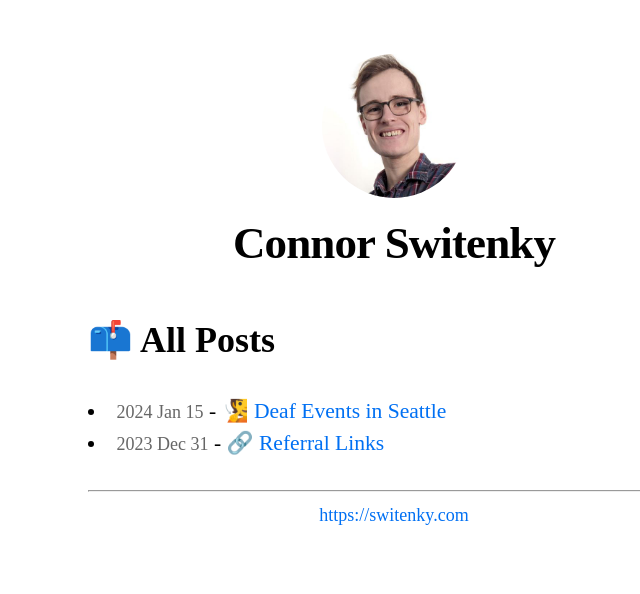
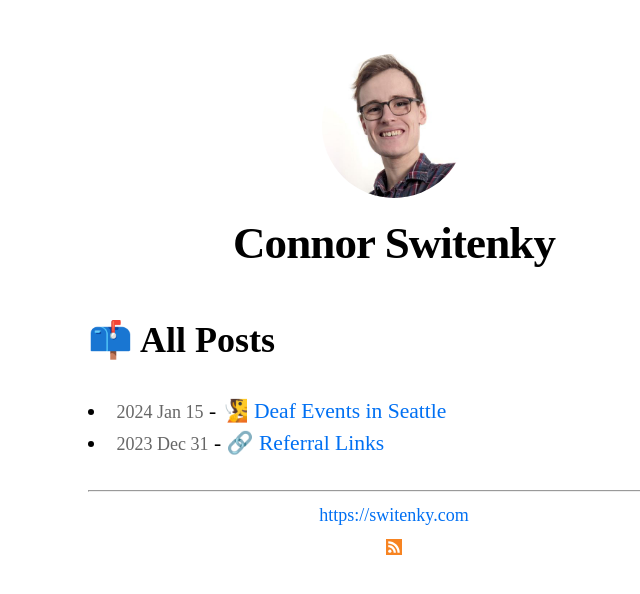
Before and after one commit to cswitenky/cswitenky, a Next.js app: page /posts in a window 1280 px wide. Shown: the top 594 px of the page, without its empty margins (246-886 px from the left). Built offline with nearby package versions, Linux system fonts and the light colour scheme.

Commit message:
added a rss icon in the footer, will enable later when the implementation is done

```diff
--- a/components/layout.tsx
+++ b/components/layout.tsx
@@ -25,9 +25,13 @@ export default function Layout({ children, home }: any) {
       <header className={styles.header}>
         <section className={utilStyles.headingMd}>
           <>
-            <a href="/" style={{ color: 'inherit', textDecoration: 'none' }}>
+            <a href="/" style={{ color: "inherit", textDecoration: "none" }}>
               <Image
-                style={{ display: "block", marginLeft: "auto", marginRight: "auto" }}
+                style={{
+                  display: "block",
+                  marginLeft: "auto",
+                  marginRight: "auto",
+                }}
                 priority
                 src="/images/cswitenky.jpg"
                 className={utilStyles.borderCircle}
@@ -41,9 +45,24 @@ export default function Layout({ children, home }: any) {
         </section>
       </header>
       <main>{children}</main>
-      <footer style={{ textAlign: "center",  marginTop: "30px"  }}>
+      <footer style={{ textAlign: "center", marginTop: "30px" }}>
         <hr />
         <a href="/">https://switenky.com</a>
+        <a href="/rss">
+          <Image
+            style={{
+              display: "block",
+              marginLeft: "auto",
+              marginRight: "auto",
+              marginTop: "10px",
+            }}
+            priority
+            src="/rss.svg"
+            height={16}
+            width={16}
+            alt={"rss"}
+          />
+        </a>
       </footer>
     </div>
   );
--- a/pages/index.tsx
+++ b/pages/index.tsx
@@ -15,9 +15,7 @@ export default function Home({ allPostsData }: any) {
         <title>{siteTitle}</title>
       </Head>
       <section className={utilStyles.headingMd}>
-        <p>
-          Hello, I'm Connor. Welcome to my little corner of the internet!
-        </p>
+        <p>Hello, I'm Connor. Welcome to my little corner of the internet!</p>
       </section>
       <section className={`${utilStyles.headingMd} ${utilStyles.padding1px}`}>
         <h2 className={utilStyles.headingLg}>📫 Recent Posts</h2>
```
